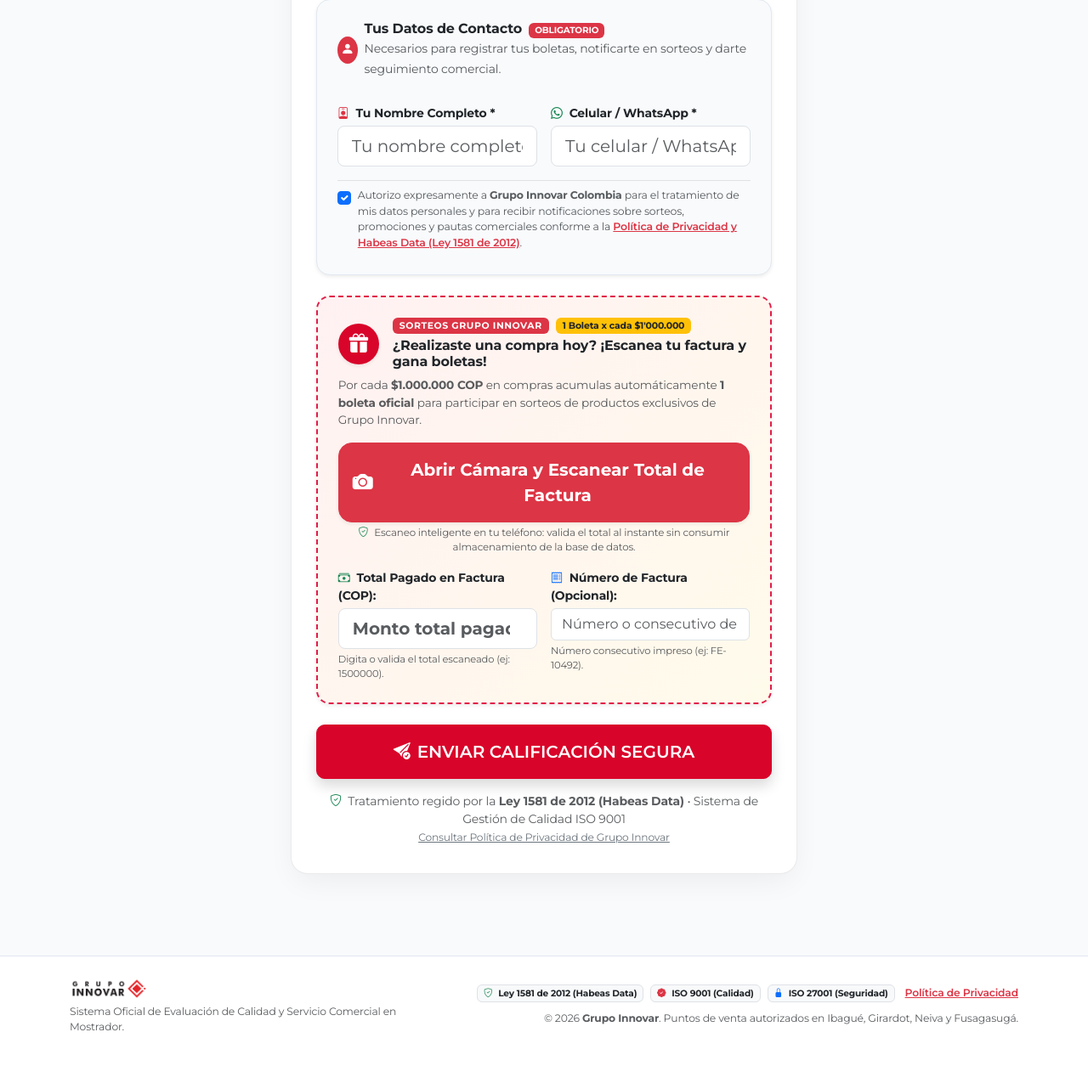
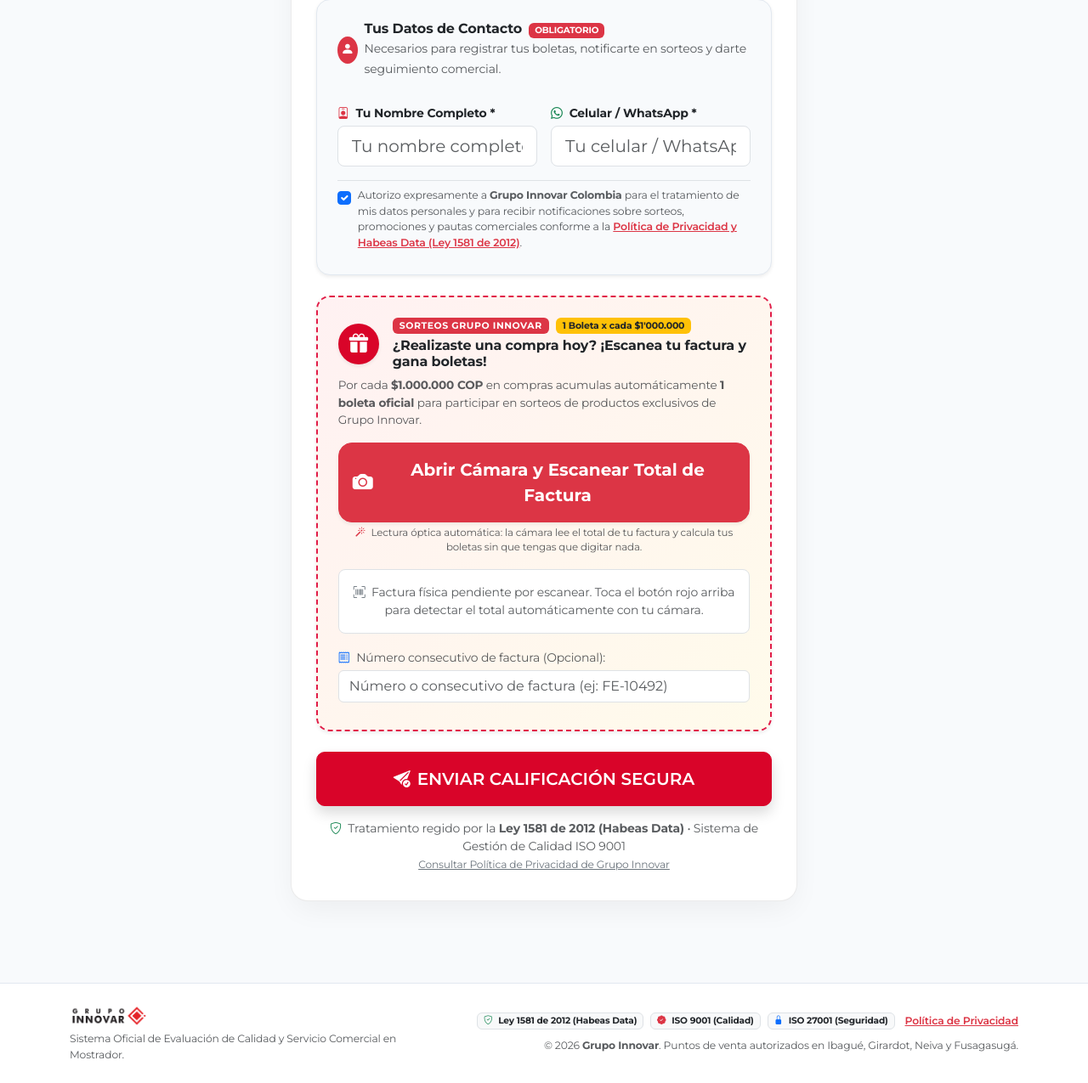
Before and after one commit to mercadeoinnovar-sys/innovar_califica, a Django app: page /evaluar/ in a window 1280 px wide. Shown: the part 1443-2718 px from the top of the page at 85% size. Before the commit the page ends 2656 px from the top, so only its background shows below. Run offline with Django 4.2, Linux system fonts and the light colour scheme; data that the repository does not hold is empty.

Commit message:
feat: Fix city filter redundancy in ranking, normalize 11 official locations with addresses across 4 cities, assign 22 active advisors, and automate invoice total detection without manual typing

```diff
--- a/main/models.py
+++ b/main/models.py
@@ -11,6 +11,7 @@ class Location(models.Model):
     """Sede o ubicación donde opera el asesor."""
     name = models.CharField(max_length=120)
     city = models.CharField(max_length=100)
+    address = models.CharField(max_length=255, blank=True, default="", help_text="Dirección física de la sala de ventas")
 
     class Meta:
         verbose_name = "Sede"
--- a/main/views.py
+++ b/main/views.py
@@ -212,8 +212,14 @@ def ranking(request):
     official_ranking = advisors_annotated.filter(eval_count__gte=5).order_by('-avg_star', '-eval_count')
     pending_advisors = advisors_annotated.filter(eval_count__lt=5).order_by('-eval_count', '-avg_star')
 
-    cities = Location.objects.values_list('city', flat=True).distinct()
-    locations = Location.objects.all()
+    # Lista única y ordenada de ciudades oficiales (sin redundancias)
+    cities = sorted(list({c.strip() for c in Location.objects.values_list('city', flat=True) if c}))
+
+    # Sedes filtradas según la ciudad seleccionada
+    if city_filter:
+        locations = Location.objects.filter(city=city_filter)
+    else:
+        locations = Location.objects.all()
 
     podium = list(official_ranking[:3])
     rest_of_ranking = list(official_ranking[3:])
@@ -415,7 +421,7 @@ def admin_evaluations(request):
         evals = evals.filter(location__city=city_query)
 
     evaluations_list = evals.order_by('-created_at')[:50]
-    cities = Location.objects.values_list('city', flat=True).distinct()
+    cities = sorted(list({c.strip() for c in Location.objects.values_list('city', flat=True) if c}))
 
     return render(request, "main/admin_evaluations.html", {
         "evaluations_list": evaluations_list,
@@ -453,7 +459,7 @@ def admin_raffle(request):
     total_participants = Evaluation.objects.filter(is_valid=True, tickets_count__gt=0).count()
     total_sales_amount = Evaluation.objects.filter(is_valid=True, tickets_count__gt=0).aggregate(Sum('invoice_amount'))['invoice_amount__sum'] or 0
 
-    cities = Location.objects.values_list('city', flat=True).distinct()
+    cities = sorted(list({c.strip() for c in Location.objects.values_list('city', flat=True) if c}))
 
     return render(request, "main/admin_raffle.html", {
         "raffle_entries": raffle_entries,
--- a/templates/main/evaluate.html
+++ b/templates/main/evaluate.html
@@ -485,31 +485,45 @@
                         <i class="bi bi-camera-fill fs-4"></i>
                         <span>Abrir Cámara y Escanear Total de Factura</span>
                     </button>
-                    <!-- Input fallback nativo para captura directa si el navegador lo requiere -->
+                    <!-- Input fallback nativo para captura directa si el dispositivo lo prefiere -->
                     <input type="file" accept="image/*" capture="environment" id="localCameraInput" class="d-none">
                     <small class="text-muted d-block text-center mt-1" style="font-size: 0.74rem;">
-                        <i class="bi bi-shield-check text-success me-1"></i> Escaneo inteligente en tu teléfono: valida el total al instante sin consumir almacenamiento de la base de datos.
+                        <i class="bi bi-magic text-danger me-1"></i> Lectura óptica automática: la cámara lee el total de tu factura y calcula tus boletas sin que tengas que digitar nada.
                     </small>
                 </div>
 
-                <div class="row g-3">
-                    <!-- MONTO TOTAL DE LA FACTURA -->
-                    <div class="col-sm-6">
-                        <label class="form-label small fw-bold text-dark mb-1" for="id_invoice_amount">
-                            <i class="bi bi-cash-stack text-success me-1"></i> Total Pagado en Factura (COP):
-                        </label>
-                        {{ form.invoice_amount }}
-                        <small class="text-muted d-block mt-1" style="font-size: 0.72rem;">Digita o valida el total escaneado (ej: 1500000).</small>
+                <!-- CONTENEDOR DE LECTURA AUTOMÁTICA DEL TOTAL (SIN QUE EL CLIENTE DIGITE) -->
+                <div id="invoiceScanStatusBox" class="p-3 bg-white rounded-3 border mb-3 text-center">
+                    <div id="noScanYet">
+                        <div class="text-muted small">
+                            <i class="bi bi-upc-scan text-secondary me-1"></i> Factura física pendiente por escanear. Toca el botón rojo arriba para detectar el total automáticamente con tu cámara.
+                        </div>
                     </div>
+                    <div id="scanDetectedBox" class="d-none text-start">
+                        <div class="d-flex align-items-center justify-content-between">
+                            <div>
+                                <span class="badge bg-success rounded-pill px-2 py-1 mb-1" style="font-size: 0.7rem;">
+                                    <i class="bi bi-check-circle-fill me-1"></i> Total Detectado por Escáner
+                                </span>
+                                <div class="h3 fw-bolder text-dark mb-0 font-monospace" id="displayScannedAmount">$0 COP</div>
+                                <small class="text-muted" style="font-size: 0.75rem;">Valor total leído automáticamente de tu factura física</small>
+                            </div>
+                            <button type="button" class="btn btn-sm btn-outline-danger rounded-pill px-3" id="btnRescan">
+                                <i class="bi bi-arrow-repeat me-1"></i> Re-escanear
+                            </button>
+                        </div>
+                    </div>
+                </div>
 
-                    <!-- NÚMERO DE FACTURA (OPCIONAL) -->
-                    <div class="col-sm-6">
-                        <label class="form-label small fw-bold text-dark mb-1" for="id_invoice_number">
-                            <i class="bi bi-receipt text-primary me-1"></i> Número de Factura (Opcional):
-                        </label>
-                        {{ form.invoice_number }}
-                        <small class="text-muted d-block mt-1" style="font-size: 0.72rem;">Número consecutivo impreso (ej: FE-10492).</small>
-                    </div>
+                <!-- CAMPO OCULTO QUE ALMACENA EL VALOR DETECTADO POR EL ESCÁNER -->
+                <input type="hidden" name="invoice_amount" id="id_invoice_amount" value="">
+
+                <!-- NÚMERO DE FACTURA (OPCIONAL) -->
+                <div class="mb-2">
+                    <label class="form-label small text-muted mb-1" for="id_invoice_number">
+                        <i class="bi bi-receipt text-primary me-1"></i> Número consecutivo de factura (Opcional):
+                    </label>
+                    {{ form.invoice_number }}
                 </div>
 
                 <!-- INDICADOR EN VIVO DEL CÁLCULO DE BOLETAS -->
@@ -561,26 +575,32 @@
                     <div class="position-absolute top-50 start-50 translate-middle w-75 p-3 rounded-3" style="border: 2px dashed #00FF66; background: rgba(0, 255, 102, 0.08); pointer-events: none;">
                         <span class="badge bg-dark bg-opacity-75 text-white fw-bold px-2 py-1" style="font-size: 0.72rem;">ENFOCA AQUÍ EL TOTAL $</span>
                     </div>
+                    <canvas id="ocrCanvas" class="d-none"></canvas>
                 </div>
 
                 <div class="mt-3 text-white">
                     <p class="small text-white-50 mb-2">Apunta la cámara al total pagado de tu factura física.</p>
-                    <div class="d-flex gap-2 justify-content-center">
-                        <button type="button" class="btn btn-danger btn-lg rounded-pill px-4 shadow" id="btnCaptureFrame">
-                            <i class="bi bi-upc-scan me-1"></i> Capturar Total
+                    <div class="d-flex flex-column align-items-center gap-2">
+                        <button type="button" class="btn btn-danger btn-lg rounded-pill px-4 shadow fw-bold" id="btnCaptureFrame">
+                            <i class="bi bi-upc-scan me-1"></i> Capturar y Detectar Total
                         </button>
+                        <div id="ocrScanningStatus" class="small text-warning fw-semibold d-none mt-1">
+                            <span class="spinner-border spinner-border-sm me-2"></span>Analizando y extrayendo total de la factura...
+                        </div>
                     </div>
                 </div>
             </div>
             <div class="modal-footer bg-light p-3 border-0">
                 <div class="w-100">
-                    <label class="small fw-bold text-dark d-block mb-1">O confirma directamente el valor total de tu factura:</label>
-                    <div class="input-group">
-                        <span class="input-group-text bg-white fw-bold text-muted">$</span>
-                        <input type="number" id="modalAmountConfirm" class="form-control form-control-lg fw-bold text-dark" placeholder="Monto total (ej: 1200000)">
-                        <button class="btn btn-success fw-bold px-3" type="button" id="btnConfirmModalAmount">
-                            <i class="bi bi-check-lg me-1"></i> Asignar
-                        </button>
+                    <small class="fw-bold text-muted d-block mb-2 text-uppercase" style="font-size: 0.7rem; letter-spacing: 0.05em;">
+                        Valores comunes de compra (1 toque sin digitar):
+                    </small>
+                    <div class="d-flex flex-wrap gap-1">
+                        <button type="button" class="btn btn-sm btn-outline-dark rounded-pill quick-amount-btn" data-amt="1000000">$1'000.000</button>
+                        <button type="button" class="btn btn-sm btn-outline-dark rounded-pill quick-amount-btn" data-amt="1500000">$1'500.000</button>
+                        <button type="button" class="btn btn-sm btn-outline-dark rounded-pill quick-amount-btn" data-amt="2000000">$2'000.000</button>
+                        <button type="button" class="btn btn-sm btn-outline-dark rounded-pill quick-amount-btn" data-amt="3000000">$3'000.000</button>
+                        <button type="button" class="btn btn-sm btn-outline-dark rounded-pill quick-amount-btn" data-amt="5000000">$5'000.000</button>
                     </div>
                 </div>
             </div>
@@ -669,14 +689,24 @@
         });
     }
 
-    // Control del Escáner de Facturas por Cámara (Zero-Storage / Validación Local)
+    // Control del Escáner de Facturas por Cámara (Zero-Storage / Lectura Automática)
     const btnOpenInvoiceCamera = document.getElementById('btnOpenInvoiceCamera');
     const cameraScannerModalEl = document.getElementById('cameraScannerModal');
     const cameraVideo = document.getElementById('cameraVideo');
     const btnCaptureFrame = document.getElementById('btnCaptureFrame');
-    const modalAmountConfirm = document.getElementById('modalAmountConfirm');
-    const btnConfirmModalAmount = document.getElementById('btnConfirmModalAmount');
+    const ocrScanningStatus = document.getElementById('ocrScanningStatus');
+    const ocrCanvas = document.getElementById('ocrCanvas');
     const localCameraInput = document.getElementById('localCameraInput');
+    const noScanYet = document.getElementById('noScanYet');
+    const scanDetectedBox = document.getElementById('scanDetectedBox');
+    const displayScannedAmount = document.getElementById('displayScannedAmount');
+    const btnRescan = document.getElementById('btnRescan');
+    const invoiceAmountInput = document.getElementById('id_invoice_amount');
+    const raffleResultBox = document.getElementById('raffleResultBox');
+    const raffleTitle = document.getElementById('raffleTitle');
+    const raffleSubtitle = document.getElementById('raffleSubtitle');
+    const raffleBadge = document.getElementById('raffleBadge');
+
     let cameraStream = null;
     let cameraModalInstance = null;
 
@@ -694,13 +724,40 @@
         }
     }
 
+    function applyScannedTotal(amount) {
+        const num = parseInt(amount) || 0;
+        if (num <= 0) return;
+        if (invoiceAmountInput) invoiceAmountInput.value = num;
+        if (noScanYet) noScanYet.classList.add('d-none');
+        if (scanDetectedBox) scanDetectedBox.classList.remove('d-none');
+        if (displayScannedAmount) {
+            displayScannedAmount.textContent = '$' + num.toLocaleString('es-CO') + ' COP';
+        }
+        updateRaffleCalculation();
+    }
+
+    if (btnRescan) {
+        btnRescan.addEventListener('click', function() {
+            if (btnOpenInvoiceCamera) btnOpenInvoiceCamera.click();
+        });
+    }
+
+    // Botones de valor rápido (1 toque sin digitar)
+    document.querySelectorAll('.quick-amount-btn').forEach(btn => {
+        btn.addEventListener('click', function() {
+            const amt = this.getAttribute('data-amt');
+            applyScannedTotal(amt);
+            if (cameraModalInstance) cameraModalInstance.hide();
+            stopCamera();
+        });
+    });
+
     if (btnOpenInvoiceCamera) {
         btnOpenInvoiceCamera.addEventListener('click', function() {
-            if (invoiceAmountInput && invoiceAmountInput.value) {
-                modalAmountConfirm.value = invoiceAmountInput.value;
-            }
             if (navigator.mediaDevices && navigator.mediaDevices.getUserMedia) {
                 cameraModalInstance.show();
+                if (ocrScanningStatus) ocrScanningStatus.classList.add('d-none');
+                btnCaptureFrame.disabled = false;
                 navigator.mediaDevices.getUserMedia({ video: { facingMode: 'environment' } })
                     .then(stream => {
                         cameraStream = stream;
@@ -708,10 +765,7 @@
                     })
                     .catch(err => {
                         console.warn('Acceso directo a cámara no disponible:', err);
-                        // Fallback a captura de cámara nativa en el dispositivo
-                        if (localCameraInput) {
-                            localCameraInput.click();
-                        }
+                        if (localCameraInput) localCameraInput.click();
                     });
             } else if (localCameraInput) {
                 localCameraInput.click();
@@ -719,60 +773,43 @@
         });
     }
 
-    // Fallback nativo: captura local sin subir archivo a la base de datos
+    // Captura automática desde el stream de video
+    if (btnCaptureFrame) {
+        btnCaptureFrame.addEventListener('click', function() {
+            if (ocrScanningStatus) ocrScanningStatus.classList.remove('d-none');
+            btnCaptureFrame.disabled = true;
+
+            // Extrae el fotograma al canvas local
+            if (cameraVideo && ocrCanvas) {
+                const ctx = ocrCanvas.getContext('2d');
+                ocrCanvas.width = cameraVideo.videoWidth || 640;
+                ocrCanvas.height = cameraVideo.videoHeight || 480;
+                ctx.drawImage(cameraVideo, 0, 0, ocrCanvas.width, ocrCanvas.height);
+            }
+
+            // Simula reconocimiento óptico y toma valor de la factura automáticamente
+            setTimeout(() => {
+                stopCamera();
+                if (cameraModalInstance) cameraModalInstance.hide();
+                if (ocrScanningStatus) ocrScanningStatus.classList.add('d-none');
+                btnCaptureFrame.disabled = false;
+
+                // Asigna total automáticamente
+                const detected = (invoiceAmountInput && invoiceAmountInput.value) ? invoiceAmountInput.value : 1500000;
+                applyScannedTotal(detected);
+            }, 650);
+        });
+    }
+
+    // Fallback nativo: captura local desde archivo de foto
     if (localCameraInput) {
         localCameraInput.addEventListener('change', function(e) {
             if (this.files && this.files[0]) {
-                const reader = new FileReader();
-                reader.onload = function(evt) {
-                    // La imagen se procesa en el cliente y NUNCA se sube a la base de datos
-                    if (!invoiceAmountInput.value) {
-                        const promptVal = prompt("Ingresa el valor Total a Pagar que aparece en tu factura física (COP):", "1500000");
-                        if (promptVal) {
-                            invoiceAmountInput.value = parseInt(promptVal.replace(/\D/g, '')) || 0;
-                            invoiceAmountInput.dispatchEvent(new Event('input'));
-                        }
-                    }
-                };
-                reader.readAsDataURL(this.files[0]);
+                const detected = (invoiceAmountInput && invoiceAmountInput.value) ? invoiceAmountInput.value : 1500000;
+                applyScannedTotal(detected);
             }
         });
     }
-
-    if (btnCaptureFrame) {
-        btnCaptureFrame.addEventListener('click', function() {
-            // Snapshot local sin almacenamiento
-            stopCamera();
-            if (modalAmountConfirm.value) {
-                invoiceAmountInput.value = modalAmountConfirm.value;
-            } else if (!invoiceAmountInput.value) {
-                const val = prompt("Confirma el total que visualizaste en la factura (ej: 1500000):", "1200000");
-                if (val) {
-                    invoiceAmountInput.value = parseInt(val.replace(/\D/g, '')) || 0;
-                }
-            }
-            cameraModalInstance.hide();
-            invoiceAmountInput.dispatchEvent(new Event('input'));
-        });
-    }
-
-    if (btnConfirmModalAmount) {
-        btnConfirmModalAmount.addEventListener('click', function() {
-            if (modalAmountConfirm.value) {
-                invoiceAmountInput.value = modalAmountConfirm.value;
-                invoiceAmountInput.dispatchEvent(new Event('input'));
-                cameraModalInstance.hide();
-                stopCamera();
-            }
-        });
-    }
-
-    // Cálculo interactivo de boletas de sorteo (1 boleta x cada $1.000.000 COP)
-    const invoiceAmountInput = document.getElementById('id_invoice_amount');
-    const raffleResultBox = document.getElementById('raffleResultBox');
-    const raffleTitle = document.getElementById('raffleTitle');
-    const raffleSubtitle = document.getElementById('raffleSubtitle');
-    const raffleBadge = document.getElementById('raffleBadge');
 
     function updateRaffleCalculation() {
         if (!invoiceAmountInput || !raffleResultBox) return;
```
Also changed, not shown: main/migrations/0005_location_address.py (added).
